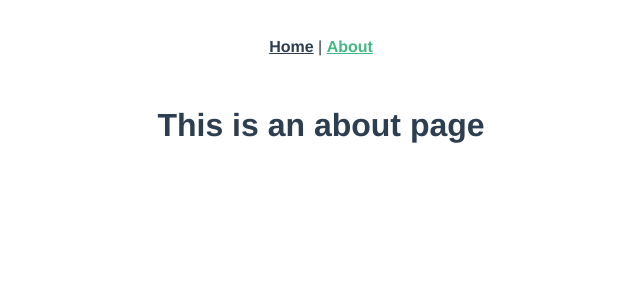
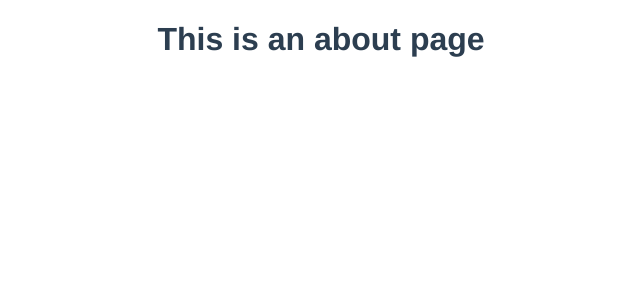
Before and after one commit to Udara-Dananjaya/PayMedia-Sample, a Vue app: page /about in a window 1280 px wide. Shown: the top 300 px of the page, without its empty margins (319-959 px from the left). Built offline with nearby package versions, Linux system fonts and the light colour scheme.

Commit message:
Comment Nav Bar

```diff
--- a/src/App.vue
+++ b/src/App.vue
@@ -1,9 +1,9 @@
 <template>
   <div id="app">
-    <nav>
+    <!-- <nav>
       <router-link to="/">Home</router-link> |
       <router-link to="/about">About</router-link>
-    </nav>
+    </nav> -->
     <router-view/>
   </div>
 </template>
```
